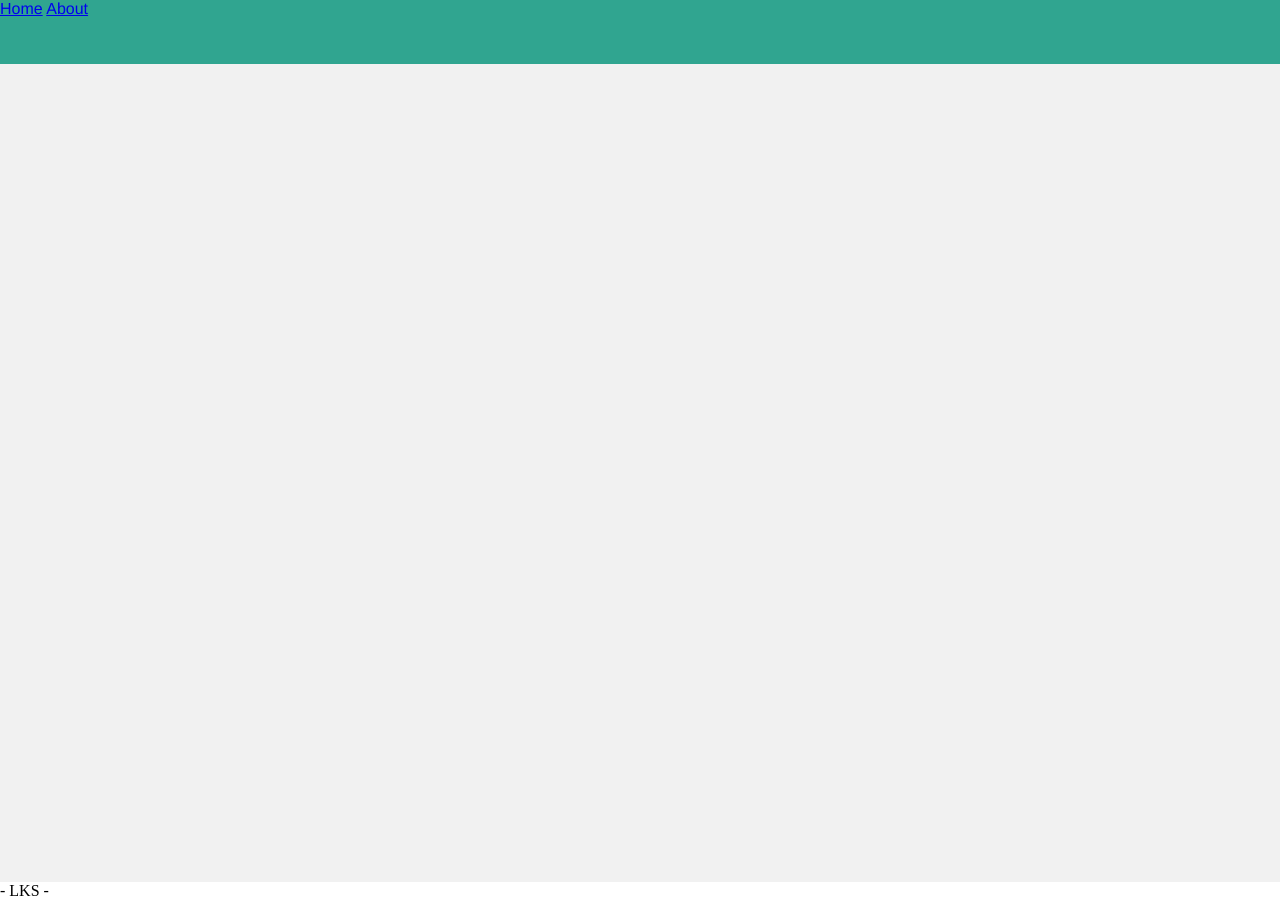
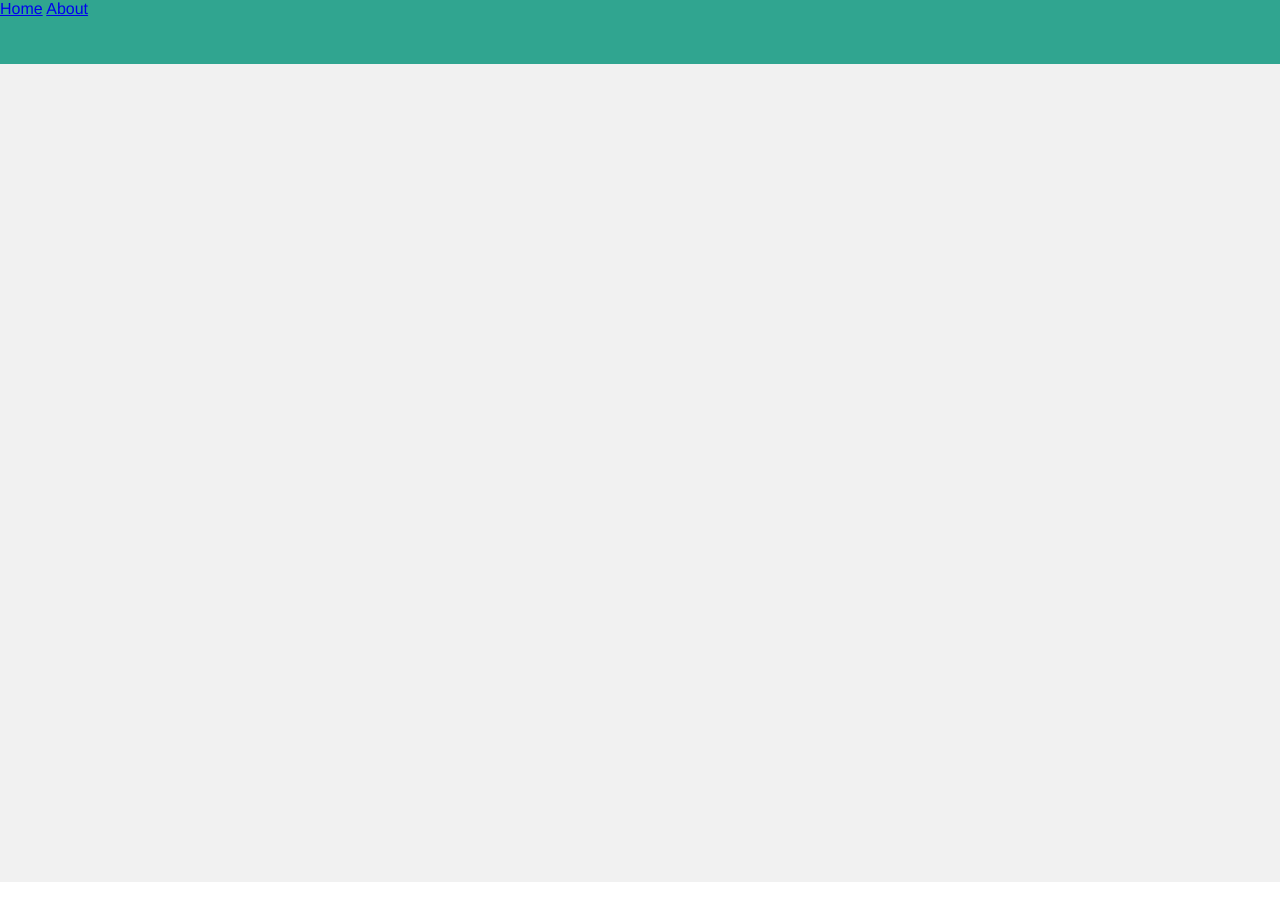
Before and after one commit to LKS90/LKS90.github.io, a Jekyll site: the page built from index.html, in a window 1280 px wide and 900 px high, scrolled down 682 px. Built offline with Jekyll 4.4.1, drawn with Linux system fonts in a browser that asks for light colours.

Commit message:
Update default.html

```diff
--- a/_layouts/default.html
+++ b/_layouts/default.html
@@ -23,8 +23,5 @@
 
 	{{ content }}
 	</div><!-- /.content -->
-	<footer>
-	- LKS -
-	</footer>
 </body>
 </html>
```
